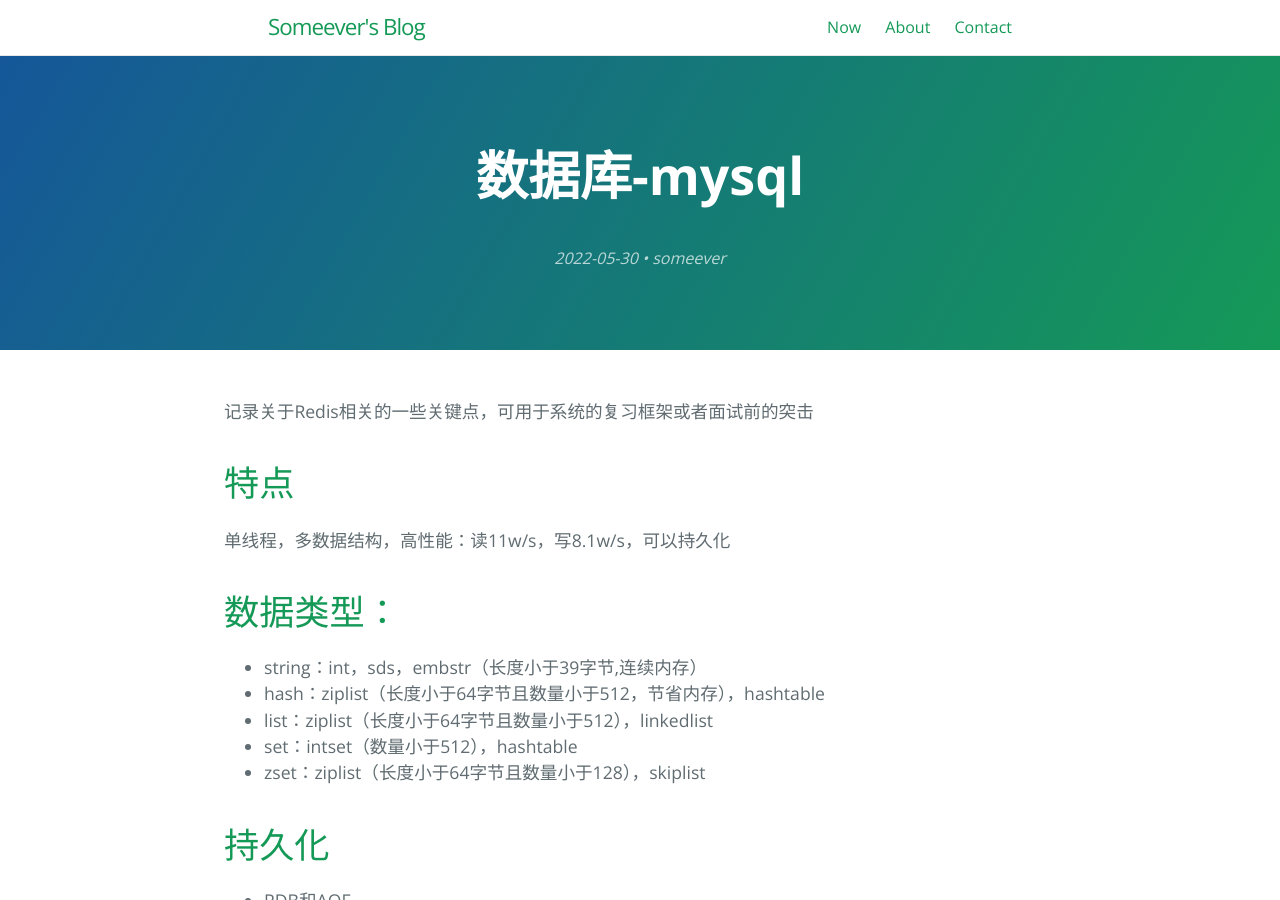
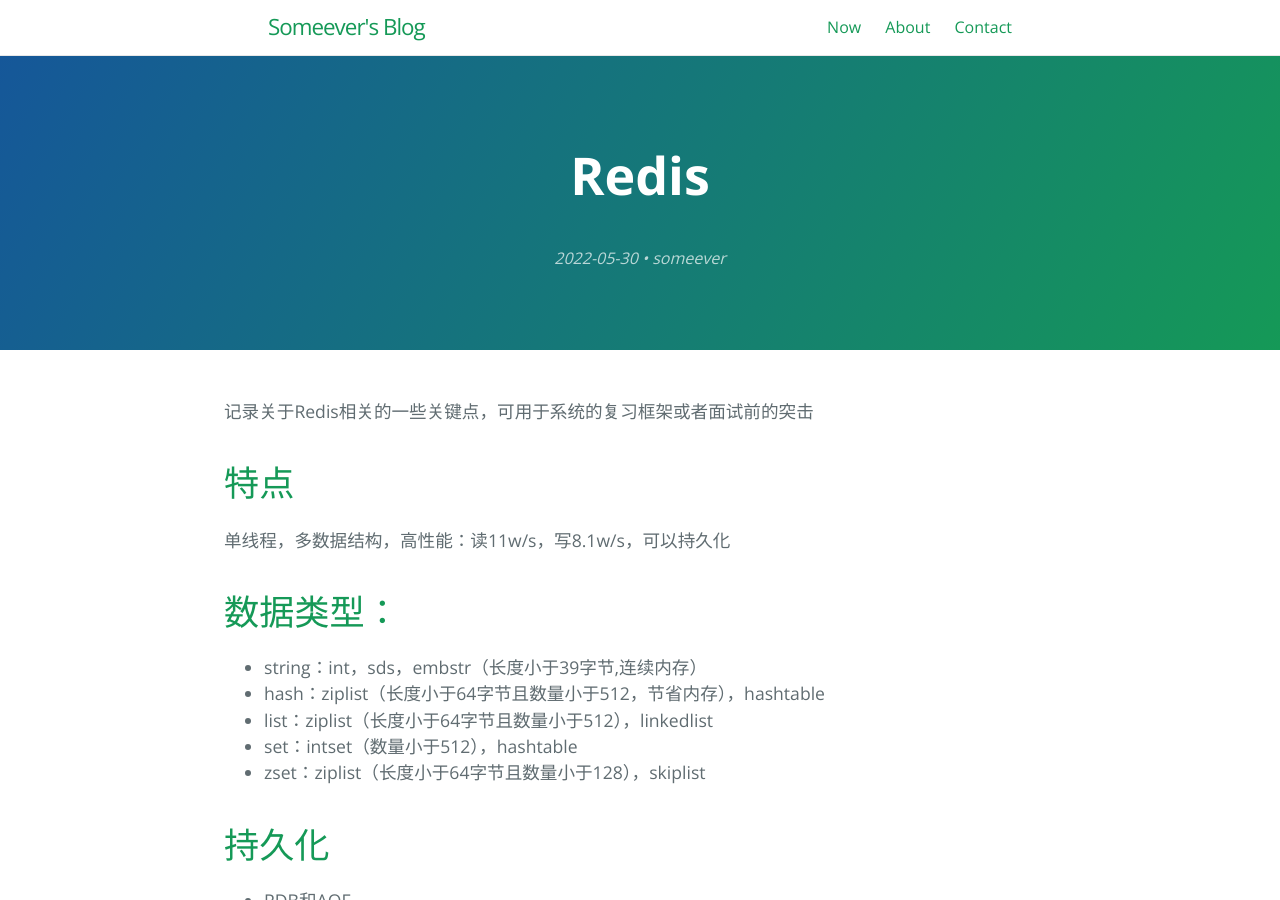
Before and after one commit to someever/someever.github.io, a Jekyll site: the page built from _posts/2022-05-30-Redis.md, in a window 1280 px wide and 900 px high. Built offline with Jekyll 4.4.1, drawn with Linux system fonts in a browser that asks for light colours.

Commit message:
update Redis

```diff
--- a/_posts/2022-05-30-Redis.md
+++ b/_posts/2022-05-30-Redis.md
@@ -1,6 +1,6 @@
 ---
 layout: post
-title: "数据库-mysql"
+title: "Redis"
 ---
 记录关于Redis相关的一些关键点，可用于系统的复习框架或者面试前的突击
 
```
